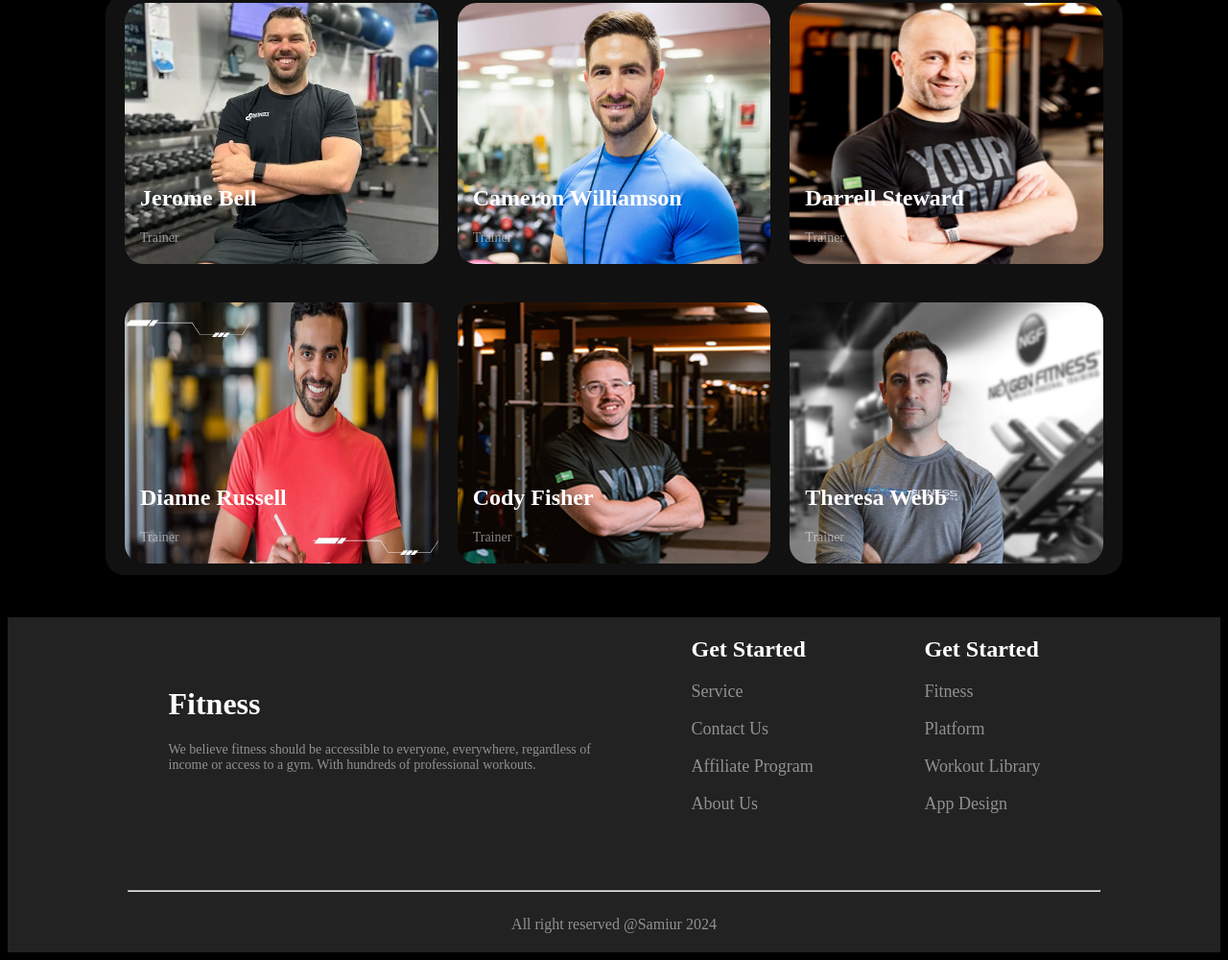
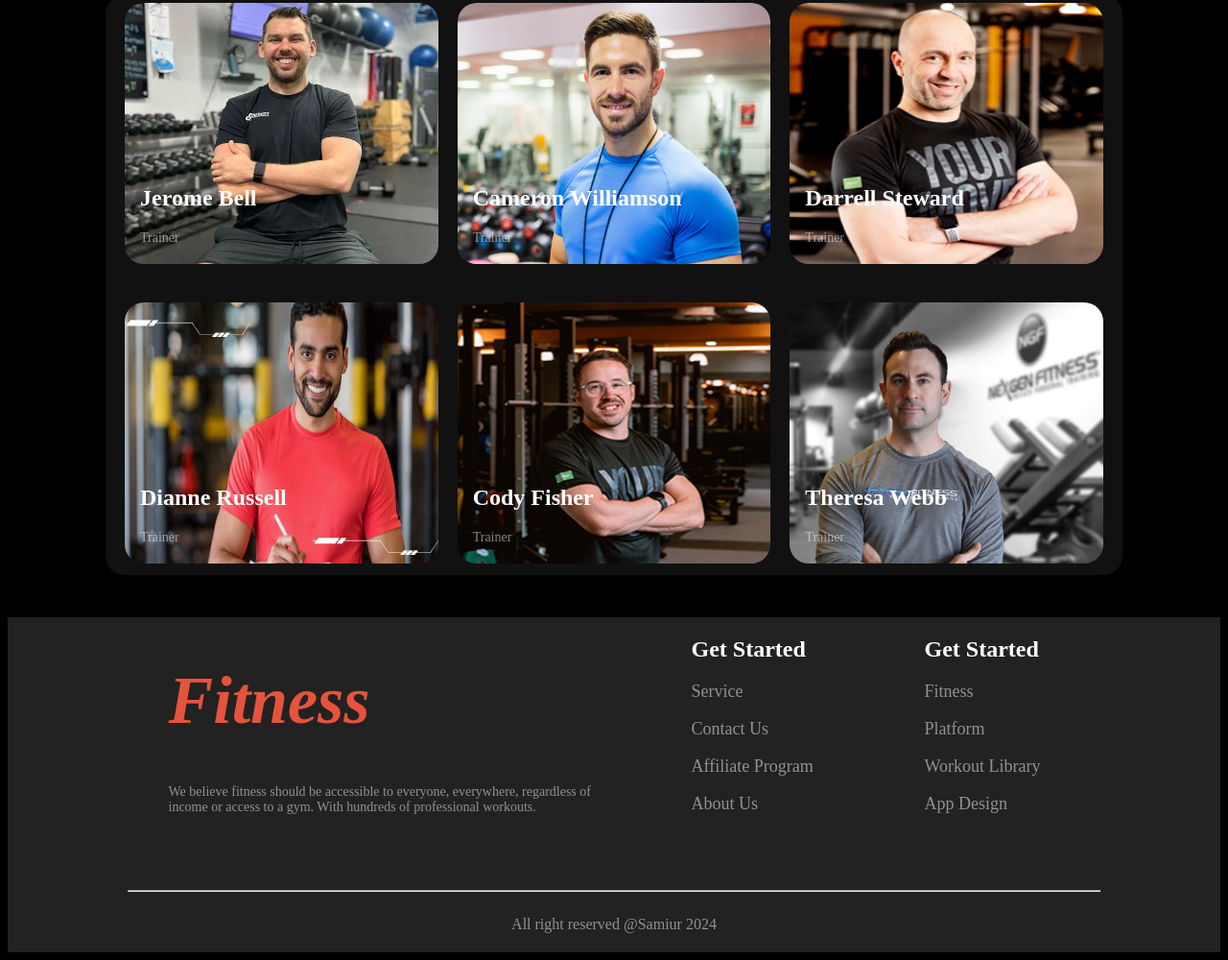
Before and after one commit to samiurrahmann/assignment-2, a plain HTML site: page index.html in a window 1280 px wide. Shown: the part 2363-3363 px from the top of the page at 96% size. Drawn offline with Linux system fonts and the light colour scheme.

Commit message:
added new styles

```diff
--- a/index.html
+++ b/index.html
@@ -262,7 +262,7 @@
     <footer>
         <div class="foot-perent">
         <div class="footer-intro">
-            <h1 class="white">Fitness</h1>
+            <h1 class="footer-title">Fitness</h1>
             <p class="descripsion">We believe fitness should be accessible to everyone, everywhere, regardless of income or access to a gym. With hundreds of professional workouts.</p>
         </div>
         <div class="get-perent">
--- a/style/style.css
+++ b/style/style.css
@@ -1,9 +1,7 @@
 .white{
     color: #FFFFFF;
 }
-.orange{
-    color: #E6533C;
-}
+
 .descripsion{
     color: rgba(255, 255, 255, 0.5);
     font-size: 14px;
@@ -397,9 +395,6 @@ td{
 
 /* team styles */
 
-.team-section{
-
-}
 .team-intro{
     text-align: center;
 }
@@ -431,13 +426,8 @@ td{
   padding-top: 170px;
   padding-left: 16px;
 
+}
 
-
-}
-.card-title{
-
-
-}
 footer{
     background-color: rgba(34, 34, 34, 1) ;
     height: 349px;
@@ -454,6 +444,7 @@ footer{
 .footer-intro{
     width: 443px;
     height: 175px;
+    margin-bottom: 100px;
 }
 .get-child{
     width: 141px;
@@ -464,9 +455,7 @@ footer{
     font-size: 18px;
     font-weight: 82px;
 }
-.footer-get-1{
 
-}
 .foot-right{
     text-align: center;
     font-size: 100%;
@@ -475,3 +464,10 @@ footer{
 hr{
     background-color: rgba(255, 255, 255, 0.5);
 }
+
+.footer-title{
+    color: #E6533C;
+    font-size: 70px;
+    font-style: italic;
+    font-weight: bolder;
+}
```
